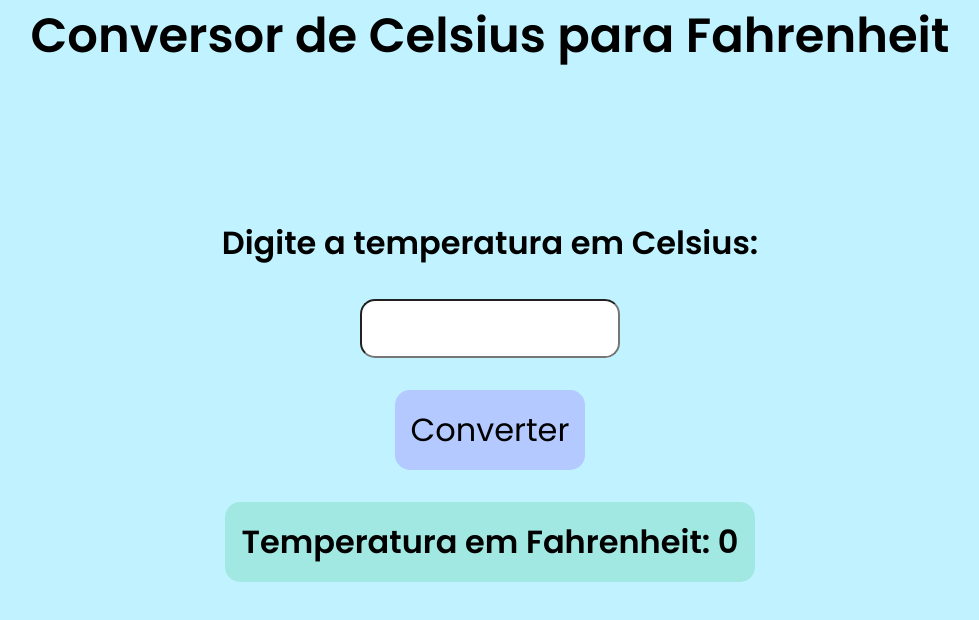
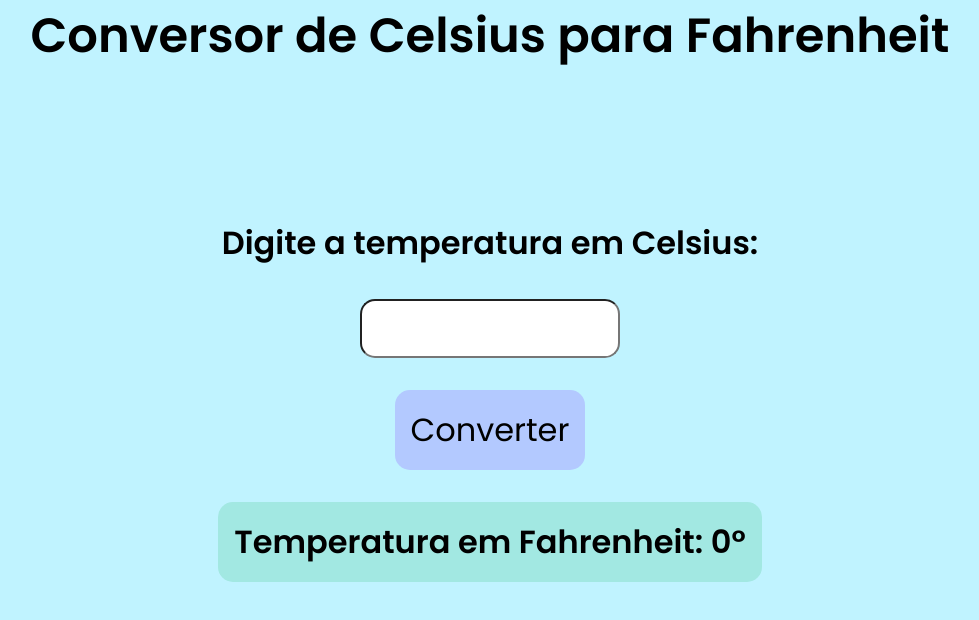
Before and after one commit to AlanMSouza/conversor-celsius-to-fahrenheit, a plain HTML site: page index.html in a window 1280 px wide. Shown: the whole page, without its empty margins (150-1129 px from the left). Drawn offline with Linux system fonts and the light colour scheme.

Commit message:
adicionando o O

```diff
--- a/index.html
+++ b/index.html
@@ -14,7 +14,7 @@
         <h2 class="text">Digite a temperatura em Celsius:</h2>
         <input type="number" name="" id="" class="input">
         <input type="submit" value="Converter" class="botao">
-        <h2 class="text text2"> Temperatura em Fahrenheit: <strong class="valor">0</strong></h2>
+        <h2 class="text text2"> Temperatura em Fahrenheit: <strong class="valor">0</strong>°</h2>
     </div>
 
 
```
